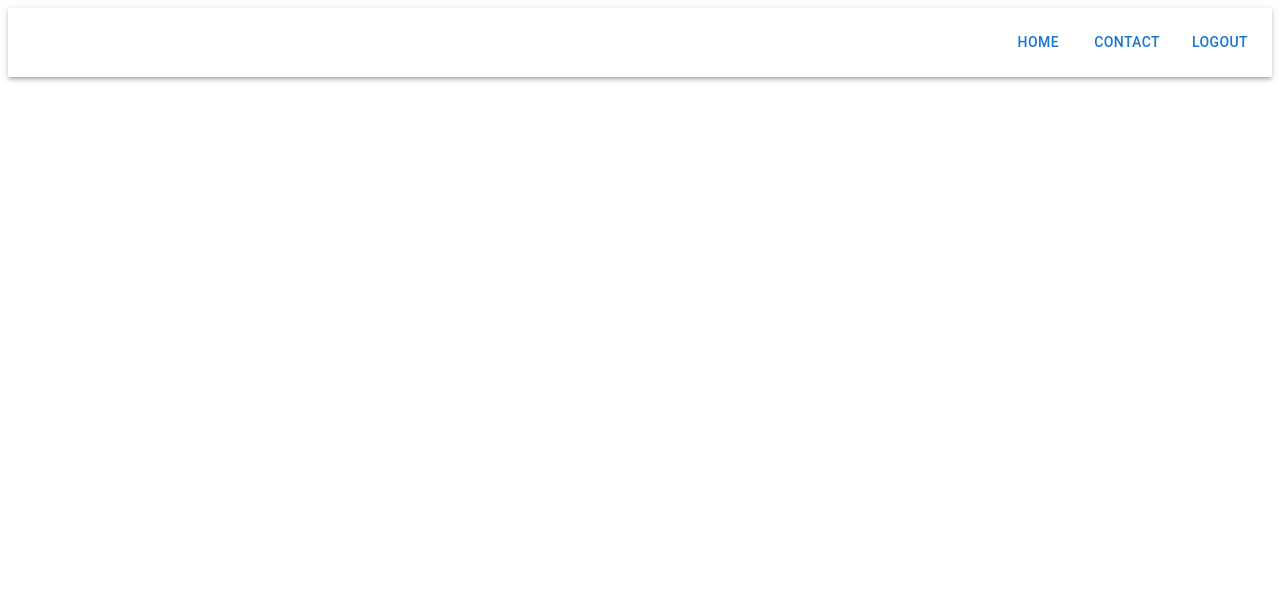
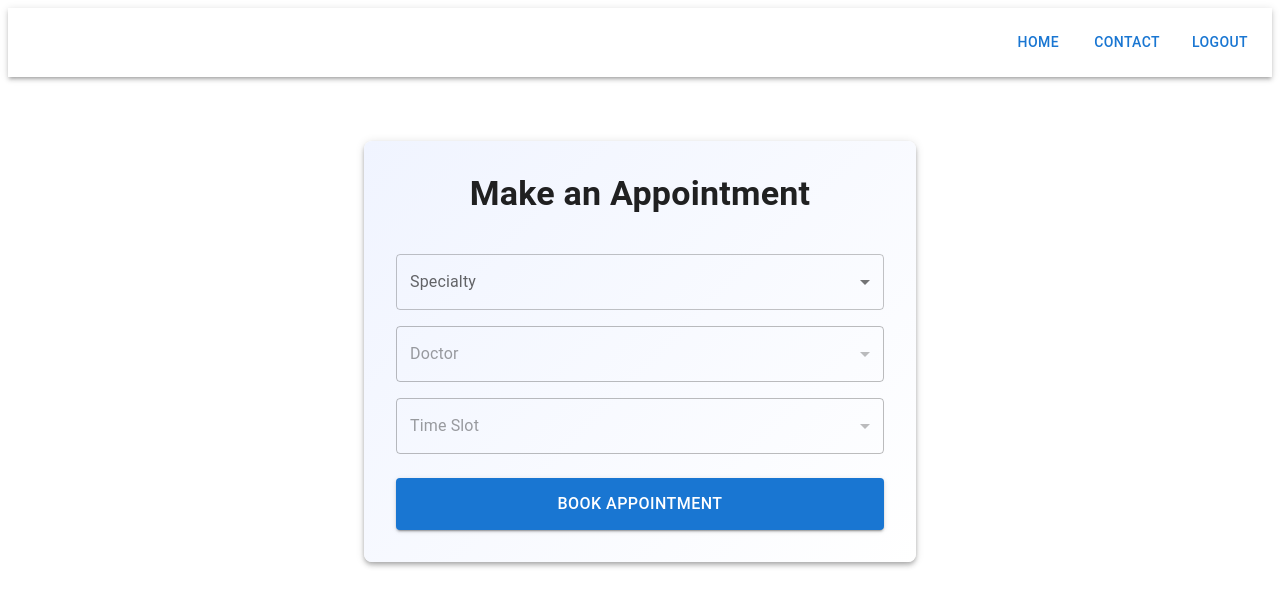
Before and after one commit to Aryaan03/TeleVitality_Connect, a React (Vite) app in the folder frontend/: page /appointments in a window 1280 px wide. Before the commit this address had no page. Shown: the top 606 px of the page. Built offline with nearby package versions, Linux system fonts and the light colour scheme; sample sign-in values are in the browser's storage.

Commit message:
Added Appointment page for Patients

```diff
--- a/frontend/src/App.jsx
+++ b/frontend/src/App.jsx
@@ -13,6 +13,7 @@ import DoctorAppointmentsPage from './pages/DoctorAppointmentsPage'; // Doctor A
 import OptionsModal from './components/OptionsModal'; // Modal for registration options
 import DoctorLoginPage from './pages/DoctorLoginPage';
 import ProfilePage from './pages/ProfilePage'; // Patient Profile Page
+import MakeAppointmentPage from './pages/MakeAppointmentPage';
 
 function App() {
   const [isLoginOpen, setIsLoginOpen] = useState(false);
@@ -53,6 +54,7 @@ function App() {
           </ProtectedRoute>
         }/>
         {/* Protected routes */}
+        <Route path="/appointments" element={<ProtectedRoute>  <MakeAppointmentPage /></ProtectedRoute>} />
         <Route path="/doctor-profile" element={<ProtectedRoute><DoctorProfilePage /></ProtectedRoute>} />
         <Route path="/doctor-appointments" element={<ProtectedRoute><DoctorAppointmentsPage /></ProtectedRoute>} />
       </Routes>
--- /dev/null
+++ b/frontend/src/pages/MakeAppointmentPage.jsx
@@ -0,0 +1,204 @@
+// src/pages/AppointmentsPage.jsx
+
+import React, { useState } from 'react';
+import {
+  Box,
+  Typography,
+  FormControl,
+  InputLabel,
+  Select,
+  MenuItem,
+  Button,
+  Alert,
+  Container,
+  Paper
+} from '@mui/material';
+
+// Mock data for demonstration only
+const mockSpecialties = [
+  { id: 'cardiology', name: 'Cardiology' },
+  { id: 'dermatology', name: 'Dermatology' },
+  { id: 'pediatrics', name: 'Pediatrics' },
+];
+
+const mockDoctors = {
+  cardiology: [
+    { id: 'doc1', name: 'Dr. Heart' },
+    { id: 'doc2', name: 'Dr. Aorta' },
+  ],
+  dermatology: [
+    { id: 'doc3', name: 'Dr. Skin' },
+    { id: 'doc4', name: 'Dr. Derm' },
+  ],
+  pediatrics: [
+    { id: 'doc5', name: 'Dr. Kid' },
+    { id: 'doc6', name: 'Dr. Child' },
+  ],
+};
+
+const mockSlots = {
+  doc1: ['2025-03-01 10:00', '2025-03-01 11:00'],
+  doc2: ['2025-03-02 09:30', '2025-03-02 13:00'],
+  doc3: ['2025-03-03 08:00', '2025-03-03 10:30'],
+  doc4: ['2025-03-04 14:00', '2025-03-04 15:30'],
+  doc5: ['2025-03-05 09:00', '2025-03-05 11:00'],
+  doc6: ['2025-03-06 10:00', '2025-03-06 12:00'],
+};
+
+export default function AppointmentsPage() {
+  const [selectedSpecialty, setSelectedSpecialty] = useState('');
+  const [selectedDoctor, setSelectedDoctor] = useState('');
+  const [selectedSlot, setSelectedSlot] = useState('');
+
+  const [error, setError] = useState('');
+  const [success, setSuccess] = useState('');
+
+  // Handler for specialty change
+  const handleSpecialtyChange = (event) => {
+    setSelectedSpecialty(event.target.value);
+    // Reset doctor & slot when specialty changes
+    setSelectedDoctor('');
+    setSelectedSlot('');
+    setError('');
+    setSuccess('');
+  };
+
+  // Handler for doctor change
+  const handleDoctorChange = (event) => {
+    setSelectedDoctor(event.target.value);
+    // Reset slot
+    setSelectedSlot('');
+    setError('');
+    setSuccess('');
+  };
+
+  // Book appointment
+  const handleBookAppointment = () => {
+    setError('');
+    setSuccess('');
+
+    if (!selectedSpecialty || !selectedDoctor || !selectedSlot) {
+      setError('Please select specialty, doctor, and time slot.');
+      return;
+    }
+
+    // Since there's no backend, we'll just show a success message
+    setSuccess(`Appointment booked with ${selectedDoctor} on ${selectedSlot}!`);
+  };
+
+  // Filter doctors based on selected specialty
+  const doctorsForSelectedSpecialty = selectedSpecialty
+    ? mockDoctors[selectedSpecialty]
+    : [];
+
+  // Filter slots based on selected doctor
+  const slotsForSelectedDoctor = selectedDoctor
+    ? mockSlots[selectedDoctor]
+    : [];
+
+  return (
+    <Container maxWidth="sm">
+      <Paper
+        elevation={4}
+        sx={{
+          p: 4,
+          mt: 8,
+          borderRadius: 2,
+          background: 'linear-gradient(135deg, #f0f4ff 0%, #ffffff 100%)'
+        }}
+      >
+        <Typography
+          variant="h4"
+          gutterBottom
+          align="center"
+          sx={{ fontWeight: 'bold', mb: 3 }}
+        >
+          Make an Appointment
+        </Typography>
+
+        {error && <Alert severity="error" sx={{ mb: 2 }}>{error}</Alert>}
+        {success && <Alert severity="success" sx={{ mb: 2 }}>{success}</Alert>}
+
+        {/* Specialty */}
+        <FormControl variant="outlined" fullWidth sx={{ mt: 2 }}>
+          <InputLabel id="specialty-label">Specialty</InputLabel>
+          <Select
+            labelId="specialty-label"
+            value={selectedSpecialty}
+            label="Specialty"
+            onChange={handleSpecialtyChange}
+          >
+            <MenuItem value="">
+              <em>-- Select Specialty --</em>
+            </MenuItem>
+            {mockSpecialties.map((spec) => (
+              <MenuItem key={spec.id} value={spec.id}>
+                {spec.name}
+              </MenuItem>
+            ))}
+          </Select>
+        </FormControl>
+
+        {/* Doctor */}
+        <FormControl
+          variant="outlined"
+          fullWidth
+          sx={{ mt: 2 }}
+          disabled={!selectedSpecialty}
+        >
+          <InputLabel id="doctor-label">Doctor</InputLabel>
+          <Select
+            labelId="doctor-label"
+            value={selectedDoctor}
+            label="Doctor"
+            onChange={handleDoctorChange}
+          >
+            <MenuItem value="">
+              <em>-- Select Doctor --</em>
+            </MenuItem>
+            {doctorsForSelectedSpecialty.map((doc) => (
+              <MenuItem key={doc.id} value={doc.id}>
+                {doc.name}
+              </MenuItem>
+            ))}
+          </Select>
+        </FormControl>
+
+        {/* Time Slot */}
+        <FormControl
+          variant="outlined"
+          fullWidth
+          sx={{ mt: 2 }}
+          disabled={!selectedDoctor}
+        >
+          <InputLabel id="slot-label">Time Slot</InputLabel>
+          <Select
+            labelId="slot-label"
+            value={selectedSlot}
+            label="Time Slot"
+            onChange={(e) => setSelectedSlot(e.target.value)}
+          >
+            <MenuItem value="">
+              <em>-- Select Time --</em>
+            </MenuItem>
+            {slotsForSelectedDoctor.map((slot) => (
+              <MenuItem key={slot} value={slot}>
+                {slot}
+              </MenuItem>
+            ))}
+          </Select>
+        </FormControl>
+
+        <Button
+          variant="contained"
+          color="primary"
+          fullWidth
+          sx={{ mt: 3, py: 1.5, fontSize: '1rem' }}
+          onClick={handleBookAppointment}
+        >
+          Book Appointment
+        </Button>
+      </Paper>
+    </Container>
+  );
+}
```
